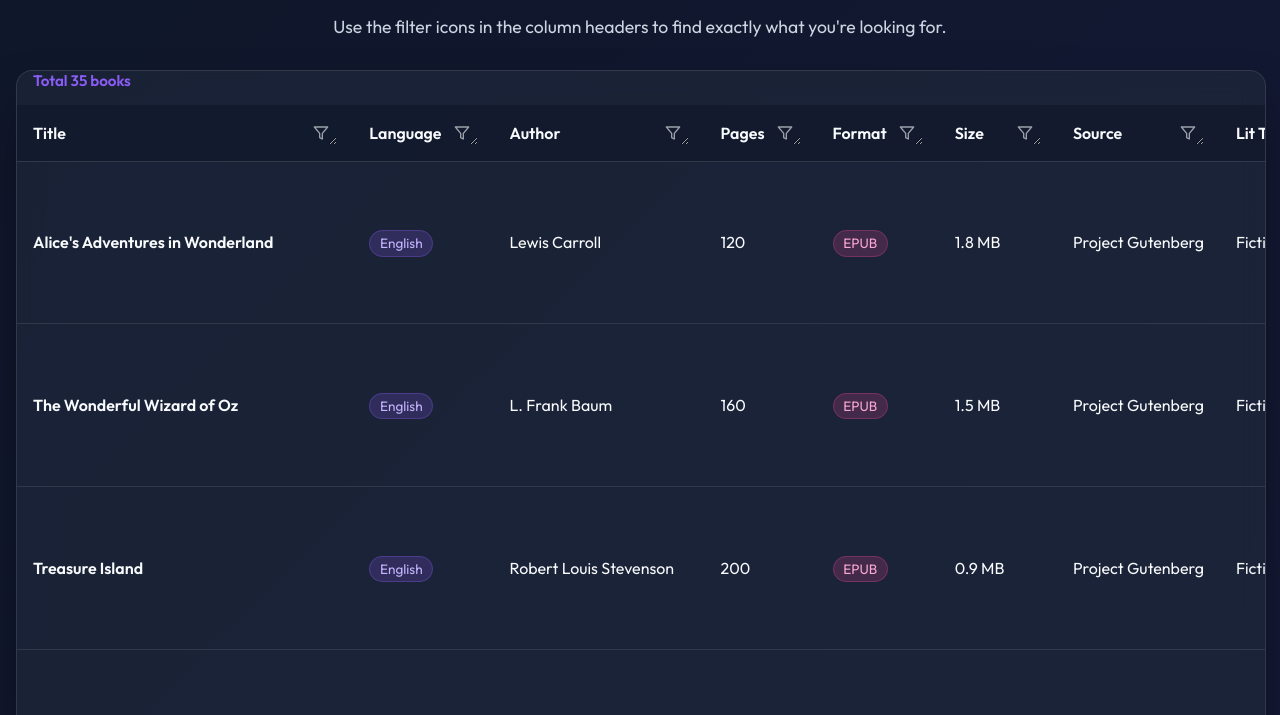
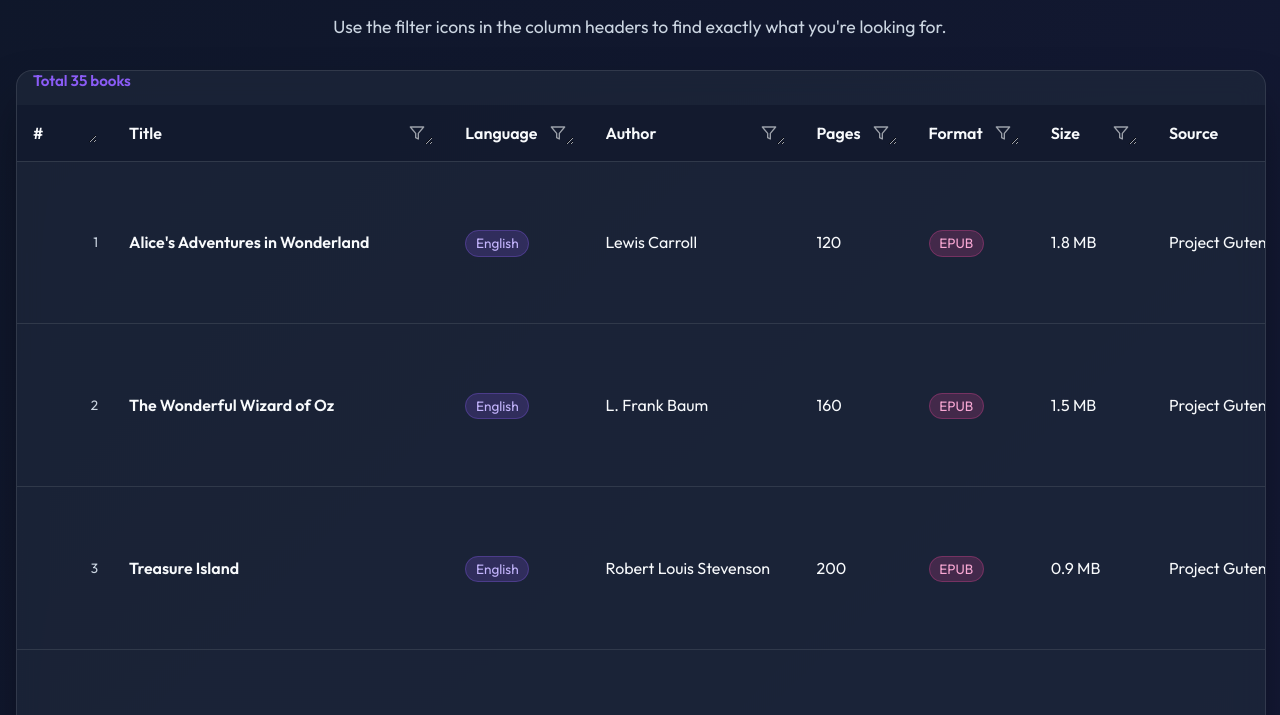
Before and after one commit to vinchess1989/kindle-books, a plain HTML site: page index.html in a window 1280 px wide. Shown: the part 79-794 px from the top of the page. Drawn offline with Linux system fonts and the light colour scheme.

Commit message:
Add row numbers to the table

```diff
--- a/index.html
+++ b/index.html
@@ -239,6 +239,18 @@
             padding: 0 1rem;
         }
 
+        .row-num-col {
+            width: 1%;
+            white-space: nowrap;
+        }
+
+        .row-num {
+            color: var(--text-muted);
+            font-size: 0.85rem;
+            text-align: right;
+            padding-right: 15px;
+        }
+
         .filter-status {
             color: var(--primary);
             font-size: 0.95rem;
@@ -377,6 +389,7 @@
     <script>
 
         const columns = [
+            { key: 'rownum', label: '#', filterable: false },
             { key: 'title', label: 'Title', filterable: true },
             { key: 'language', label: 'Language', filterable: true },
             { key: 'author', label: 'Author', filterable: true },
@@ -408,7 +421,7 @@
                 });
                 applyFilters();
             });
-            updateFilterStatus(books.length, books.length);
+            applyFilters();
         }
 
         function renderHeaders() {
@@ -416,6 +429,8 @@
             tr.innerHTML = '';
             columns.forEach(col => {
                 const th = document.createElement('th');
+                if (col.key === 'rownum') th.classList.add('row-num-col');
+
                 if (col.filterable) {
                     const uniqueValues = [...new Set(books.map(b => b[col.key]))].sort();
 
@@ -608,7 +623,11 @@
                     }
                 }
                 row.style.display = show ? '' : 'none';
-                if(show) visibleCount++;
+                if(show) {
+                    visibleCount++;
+                    const rowNumCell = row.querySelector('.row-num');
+                    if (rowNumCell) rowNumCell.textContent = visibleCount;
+                }
             });
 
             document.getElementById('noResults').style.display = visibleCount === 0 ? 'block' : 'none';
@@ -631,6 +650,7 @@
                 });
 
                 tr.innerHTML = `
+                    <td class="row-num"></td>
                     <td style="font-weight: 600;">${book.title}</td>
                     <td><span class="badge">${book.language}</span></td>
                     <td>${book.author}</td>
```
